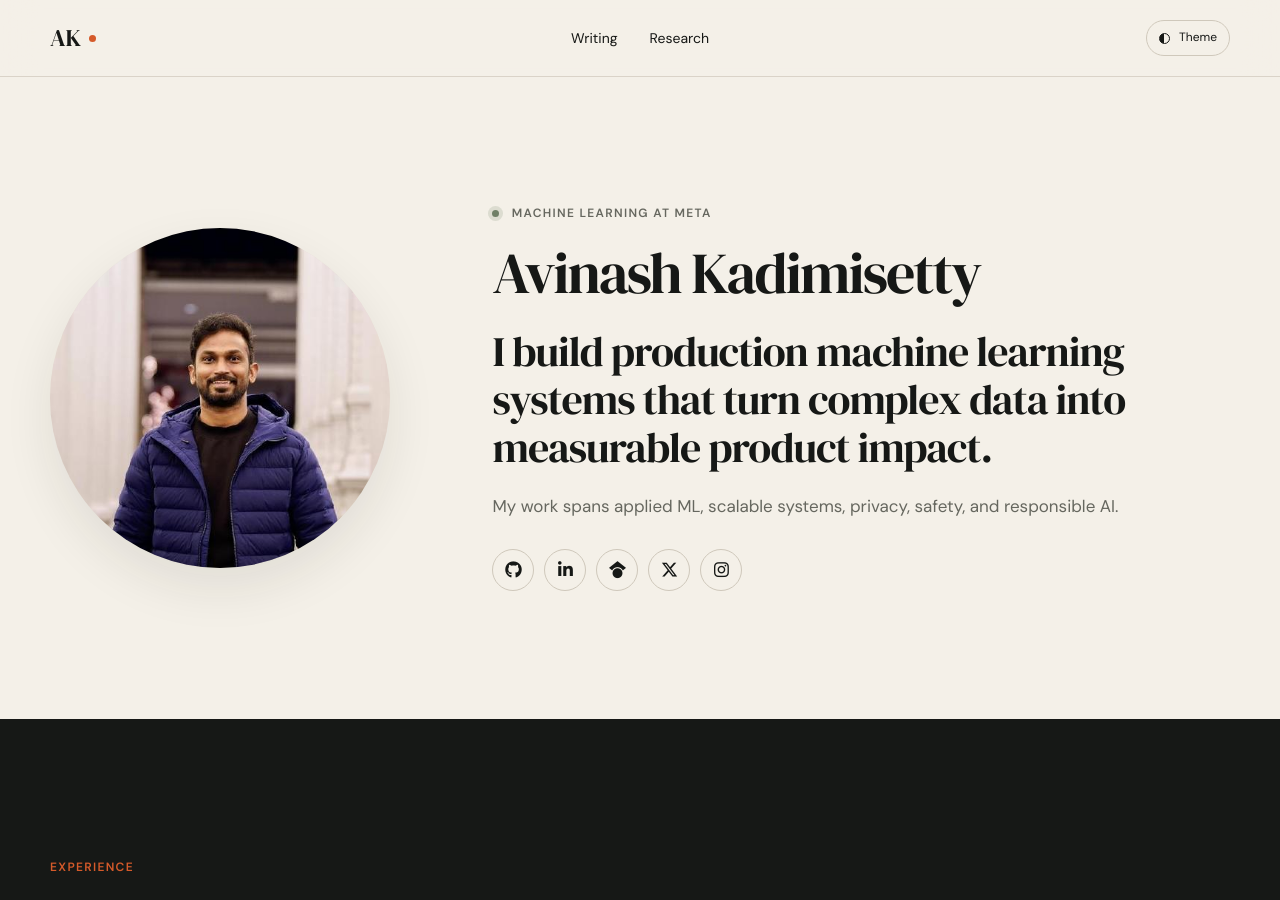
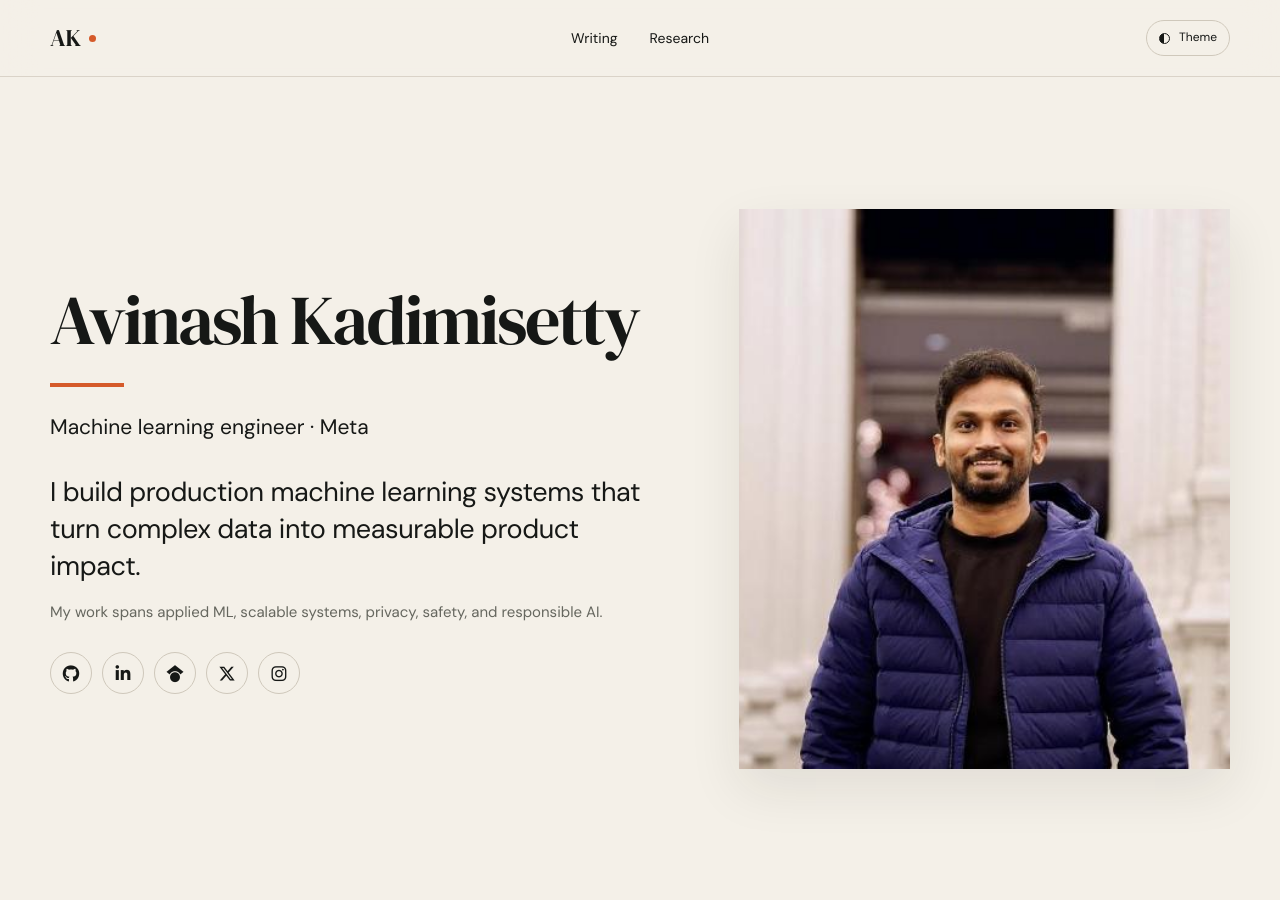
Before and after one commit to avinashingit/avinashingit.github.io, a Jekyll site: the page built from index.html, in a window 1280 px wide and 900 px high. Built offline with Jekyll 4.4.1, drawn with Linux system fonts in a browser that asks for light colours; some of the changed text lies outside the part shown.

Commit message:
Match homepage to editorial profile design

```diff
--- a/_layouts/default.html
+++ b/_layouts/default.html
@@ -22,9 +22,8 @@
     <meta name="twitter:image" content="{{ '/assets/images/og-v2.png' | absolute_url }}">
     <script>
       (() => {
-        const saved = localStorage.getItem("theme");
-        const preferred = window.matchMedia("(prefers-color-scheme: dark)").matches ? "dark" : "light";
-        document.documentElement.dataset.theme = saved || preferred;
+        const saved = localStorage.getItem("portfolio-theme");
+        document.documentElement.dataset.theme = saved || "light";
       })();
     </script>
   </head>
--- a/assets/css/style.css
+++ b/assets/css/style.css
@@ -182,17 +182,19 @@
 }
 
 .intro {
+  min-height: calc(100svh - 76px);
   display: grid;
-  grid-template-columns: minmax(220px, 340px) minmax(0, 1fr);
+  grid-template-columns: minmax(0, 1.1fr) minmax(360px, 0.9fr);
   align-items: center;
-  gap: clamp(48px, 8vw, 112px);
-  padding-block: clamp(72px, 10vw, 128px);
+  gap: clamp(44px, 7vw, 100px);
+  padding-block: clamp(48px, 7vw, 84px);
 }
 
 .intro-portrait {
-  aspect-ratio: 1;
+  width: 100%;
+  height: min(560px, calc(100svh - 170px));
+  min-height: 440px;
   overflow: hidden;
-  border-radius: 50%;
   background: var(--paper-deep);
   box-shadow: var(--shadow);
 }
@@ -204,32 +206,45 @@
 }
 
 .intro-copy {
-  max-width: 760px;
+  max-width: 680px;
 }
 
 .intro-name {
   margin: 0;
   font-family: var(--serif);
-  font-size: clamp(38px, 5vw, 58px);
+  font-size: clamp(44px, 5.5vw, 70px);
   font-weight: 400;
   letter-spacing: -0.035em;
-  line-height: 1;
+  line-height: 1.02;
+}
+
+.intro-rule {
+  display: block;
+  width: 74px;
+  height: 4px;
+  margin: 28px 0 24px;
+  background: var(--accent);
+}
+
+.intro-kicker {
+  margin: 0;
+  color: var(--ink);
+  font-size: clamp(17px, 1.8vw, 21px);
 }
 
 .intro-statement {
-  max-width: 720px;
-  margin: 26px 0 0;
-  font-family: var(--serif);
-  font-size: clamp(27px, 3.4vw, 42px);
-  letter-spacing: -0.025em;
-  line-height: 1.14;
+  max-width: 630px;
+  margin: 28px 0 0;
+  font-size: clamp(20px, 2.2vw, 27px);
+  letter-spacing: -0.015em;
+  line-height: 1.38;
 }
 
 .intro-detail {
-  max-width: 640px;
-  margin: 22px 0 0;
+  max-width: 600px;
+  margin: 16px 0 0;
   color: var(--muted);
-  font-size: 17px;
+  font-size: 15px;
   line-height: 1.6;
 }
 
@@ -325,12 +340,15 @@
 }
 
 .experience-section {
+  border-block: 1px solid var(--line);
+  background: var(--paper-deep);
   padding-block: clamp(92px, 11vw, 142px);
 }
 
 .experience-heading {
-  max-width: 730px;
-  margin-bottom: 62px;
+  max-width: 680px;
+  margin: 0 auto 72px;
+  text-align: center;
 }
 
 .experience-heading .eyebrow {
@@ -349,46 +367,83 @@
 
 .timeline {
   position: relative;
-  max-width: 900px;
-  margin-left: clamp(4px, 4vw, 56px);
+  max-width: 1040px;
+  margin-inline: auto;
 }
 
 .timeline::before {
   content: "";
   position: absolute;
-  top: 9px;
-  bottom: 12px;
-  left: 5px;
+  top: 0;
+  bottom: 0;
+  left: 50%;
   width: 1px;
-  background: color-mix(in srgb, var(--paper) 26%, transparent);
+  background: var(--ink);
 }
 
 .timeline-item {
   position: relative;
   display: grid;
-  grid-template-columns: 180px minmax(220px, 0.8fr) minmax(280px, 1.2fr);
-  gap: 12px 28px;
-  padding: 0 0 58px 42px;
+  grid-template-columns: minmax(0, 1fr) 72px minmax(0, 1fr);
+  min-height: 220px;
+  padding-bottom: 30px;
 }
 
 .timeline-item:last-child {
   padding-bottom: 0;
 }
 
-.timeline-marker {
+.timeline-item::after {
+  content: "";
   position: absolute;
-  top: 5px;
-  left: 0;
-  width: 11px;
-  height: 11px;
-  border: 2px solid var(--accent);
-  border-radius: 50%;
+  top: 50px;
+  width: 36px;
+  height: 1px;
   background: var(--ink);
 }
 
+.timeline-item:nth-child(odd)::after {
+  left: calc(50% - 36px);
+}
+
+.timeline-item:nth-child(even)::after {
+  left: 50%;
+}
+
+.timeline-card {
+  position: relative;
+  border: 1px solid var(--line);
+  border-top: 3px solid var(--accent);
+  background: var(--paper);
+  padding: 28px 30px 30px;
+  box-shadow: 0 14px 38px rgba(35, 30, 24, 0.06);
+}
+
+.timeline-item:nth-child(odd) .timeline-card {
+  grid-column: 1;
+}
+
+.timeline-item:nth-child(even) .timeline-card {
+  grid-column: 3;
+}
+
+.timeline-marker {
+  z-index: 1;
+  grid-column: 2;
+  grid-row: 1;
+  justify-self: center;
+  width: 15px;
+  height: 15px;
+  margin-top: 43px;
+  border: 3px solid var(--paper-deep);
+  border-radius: 50%;
+  background: var(--accent);
+  box-shadow: 0 0 0 1px var(--ink);
+}
+
 .timeline-period {
-  margin: 1px 0 0;
-  color: color-mix(in srgb, var(--paper) 54%, transparent);
+  margin: 0 0 12px;
+  color: var(--muted);
   font-size: 12px;
   letter-spacing: 0.06em;
   text-transform: uppercase;
@@ -397,23 +452,22 @@
 .timeline-role {
   margin: 0;
   font-family: var(--serif);
-  font-size: clamp(24px, 2.7vw, 34px);
+  font-size: clamp(25px, 2.5vw, 32px);
   font-weight: 400;
   line-height: 1.1;
 }
 
 .timeline-company {
-  grid-column: 2;
-  margin: 0;
+  margin: 8px 0 0;
   color: var(--accent);
-  font-size: 13px;
+  font-size: 14px;
+  font-weight: 500;
 }
 
 .timeline-summary {
-  grid-column: 3;
-  grid-row: 1 / span 2;
-  margin: 0;
-  color: color-mix(in srgb, var(--paper) 68%, transparent);
+  margin: 18px 0 0;
+  color: var(--muted);
+  font-size: 15px;
   line-height: 1.6;
 }
 
@@ -888,22 +942,21 @@
   }
 
   .intro {
+    min-height: auto;
     grid-template-columns: 1fr;
     gap: 44px;
     padding-block: 72px 84px;
   }
 
   .intro-portrait {
-    width: min(300px, 72vw);
+    width: min(520px, 100%);
+    height: auto;
+    min-height: 0;
+    aspect-ratio: 5 / 4;
   }
 
-  .timeline-item {
-    grid-template-columns: 150px 1fr;
-  }
-
-  .timeline-summary {
-    grid-column: 2;
-    grid-row: auto;
+  .intro-copy {
+    order: 1;
   }
 
   .destination-grid {
@@ -941,11 +994,11 @@
   }
 
   .intro-name {
-    font-size: clamp(38px, 12vw, 50px);
+    font-size: clamp(40px, 12vw, 54px);
   }
 
   .intro-statement {
-    font-size: clamp(26px, 8vw, 34px);
+    font-size: clamp(20px, 6vw, 25px);
   }
 
   .experience-heading {
@@ -953,20 +1006,46 @@
   }
 
   .timeline {
-    margin-left: 0;
+    margin-left: 2px;
+  }
+
+  .timeline::before {
+    left: 7px;
   }
 
   .timeline-item {
     display: block;
-    padding: 0 0 52px 32px;
+    min-height: auto;
+    padding: 0 0 34px 46px;
+  }
+
+  .timeline-item::after,
+  .timeline-item:nth-child(odd)::after,
+  .timeline-item:nth-child(even)::after {
+    top: 43px;
+    left: 7px;
+    width: 39px;
+  }
+
+  .timeline-card {
+    padding: 24px 24px 26px;
+  }
+
+  .timeline-marker {
+    position: absolute;
+    top: 36px;
+    left: 0;
+    width: 15px;
+    height: 15px;
+    margin: 0;
   }
 
   .timeline-role {
-    margin-top: 10px;
+    margin-top: 0;
   }
 
   .timeline-company {
-    margin-top: 7px;
+    margin-top: 8px;
   }
 
   .timeline-summary {
--- a/assets/js/main.js
+++ b/assets/js/main.js
@@ -5,6 +5,6 @@
   toggle.addEventListener("click", () => {
     const next = root.dataset.theme === "dark" ? "light" : "dark";
     root.dataset.theme = next;
-    localStorage.setItem("theme", next);
+    localStorage.setItem("portfolio-theme", next);
   });
 }
--- a/index.html
+++ b/index.html
@@ -4,12 +4,10 @@
 description: Avinash Kadimisetty is a machine learning engineer at Meta who builds large-scale learning systems and writes about machine learning, research, and engineering.
 ---
 <section class="intro shell">
-  <div class="intro-portrait">
-    <img src="{{ '/images/github-profile.jpg' | relative_url }}" alt="Portrait of Avinash Kadimisetty" width="460" height="460">
-  </div>
   <div class="intro-copy">
-    <p class="eyebrow"><span class="status-dot" aria-hidden="true"></span> Machine Learning at Meta</p>
     <h1 class="intro-name">Avinash Kadimisetty</h1>
+    <span class="intro-rule" aria-hidden="true"></span>
+    <p class="intro-kicker">Machine learning engineer · Meta</p>
     <p class="intro-statement">I build production machine learning systems that turn complex data into measurable product impact.</p>
     <p class="intro-detail">My work spans applied ML, scalable systems, privacy, safety, and responsible AI.</p>
     <div class="profile-socials" aria-label="Find Avinash online">
@@ -30,49 +28,62 @@
       </a>
     </div>
   </div>
+  <div class="intro-portrait">
+    <img src="{{ '/images/github-profile.jpg' | relative_url }}" alt="Portrait of Avinash Kadimisetty" width="460" height="460">
+  </div>
 </section>
 
-<section class="experience-section section-ink">
+<section id="experience" class="experience-section">
   <div class="shell">
     <div class="experience-heading">
       <p class="eyebrow">Experience</p>
-      <h2>Building useful systems, from research to production.</h2>
+      <h2>From research to production.</h2>
     </div>
     <div class="timeline">
       <article class="timeline-item">
-        <div class="timeline-marker" aria-hidden="true"></div>
+        <div class="timeline-card">
           <p class="timeline-period">Feb 2020 — Present</p>
           <h3 class="timeline-role">Machine Learning Engineer</h3>
           <p class="timeline-company">Meta · California</p>
           <p class="timeline-summary">Building large-scale production ML systems across geolocation, behavioral modeling, graph prediction, integrity, privacy, and workflow automation.</p>
+        </div>
+        <div class="timeline-marker" aria-hidden="true"></div>
       </article>
       <article class="timeline-item">
-        <div class="timeline-marker" aria-hidden="true"></div>
+        <div class="timeline-card">
           <p class="timeline-period">May 2019 — Aug 2019</p>
           <h3 class="timeline-role">Software Engineer Intern</h3>
           <p class="timeline-company">Yahoo · Urbana-Champaign</p>
           <p class="timeline-summary">Worked on recommendation systems and advertising analytics, including a data tool that streamlined preparation for customer conversations.</p>
+        </div>
+        <div class="timeline-marker" aria-hidden="true"></div>
       </article>
       <article class="timeline-item">
-        <div class="timeline-marker" aria-hidden="true"></div>
+        <div class="timeline-card">
           <p class="timeline-period">Jan 2017 — Jul 2018</p>
           <h3 class="timeline-role">Machine Learning Engineer</h3>
           <p class="timeline-company">Evive · Bengaluru</p>
           <p class="timeline-summary">Built healthcare ML systems for user targeting, chronic-disease risk, and hospital-readmission prediction.</p>
+        </div>
+        <div class="timeline-marker" aria-hidden="true"></div>
       </article>
       <article class="timeline-item">
-        <div class="timeline-marker" aria-hidden="true"></div>
+        <div class="timeline-card">
           <p class="timeline-period">Aug 2016 — Dec 2016</p>
           <h3 class="timeline-role">Data Scientist</h3>
           <p class="timeline-company">Mu Sigma · Bengaluru</p>
           <p class="timeline-summary">Developed analytics products for sprint analysis and marketing-spend visualization.</p>
+        </div>
+        <div class="timeline-marker" aria-hidden="true"></div>
       </article>
       <article class="timeline-item">
-        <div class="timeline-marker" aria-hidden="true"></div>
+        <div class="timeline-card">
           <p class="timeline-period">May 2014 — Jul 2014</p>
           <h3 class="timeline-role">Software Engineer Intern</h3>
           <p class="timeline-company">Indian Institute of Technology, Bombay · Mumbai</p>
           <p class="timeline-summary">Built an interactive web tool for visual-feature-based Devanagari font search.</p>
+        </div>
+        <div class="timeline-marker" aria-hidden="true"></div>
       </article>
     </div>
   </div>
```
Lines whose indentation alone changed are shown as unchanged.
